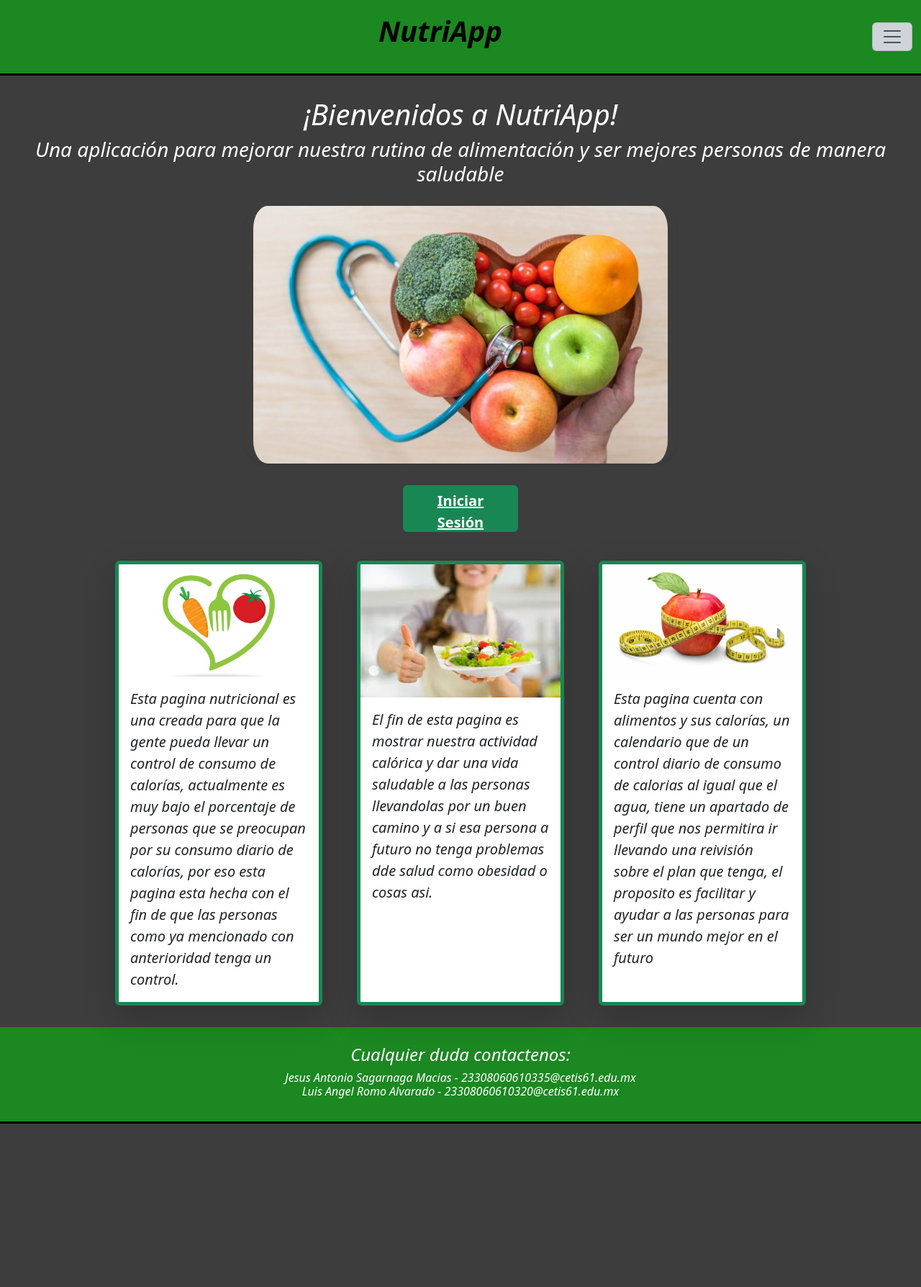
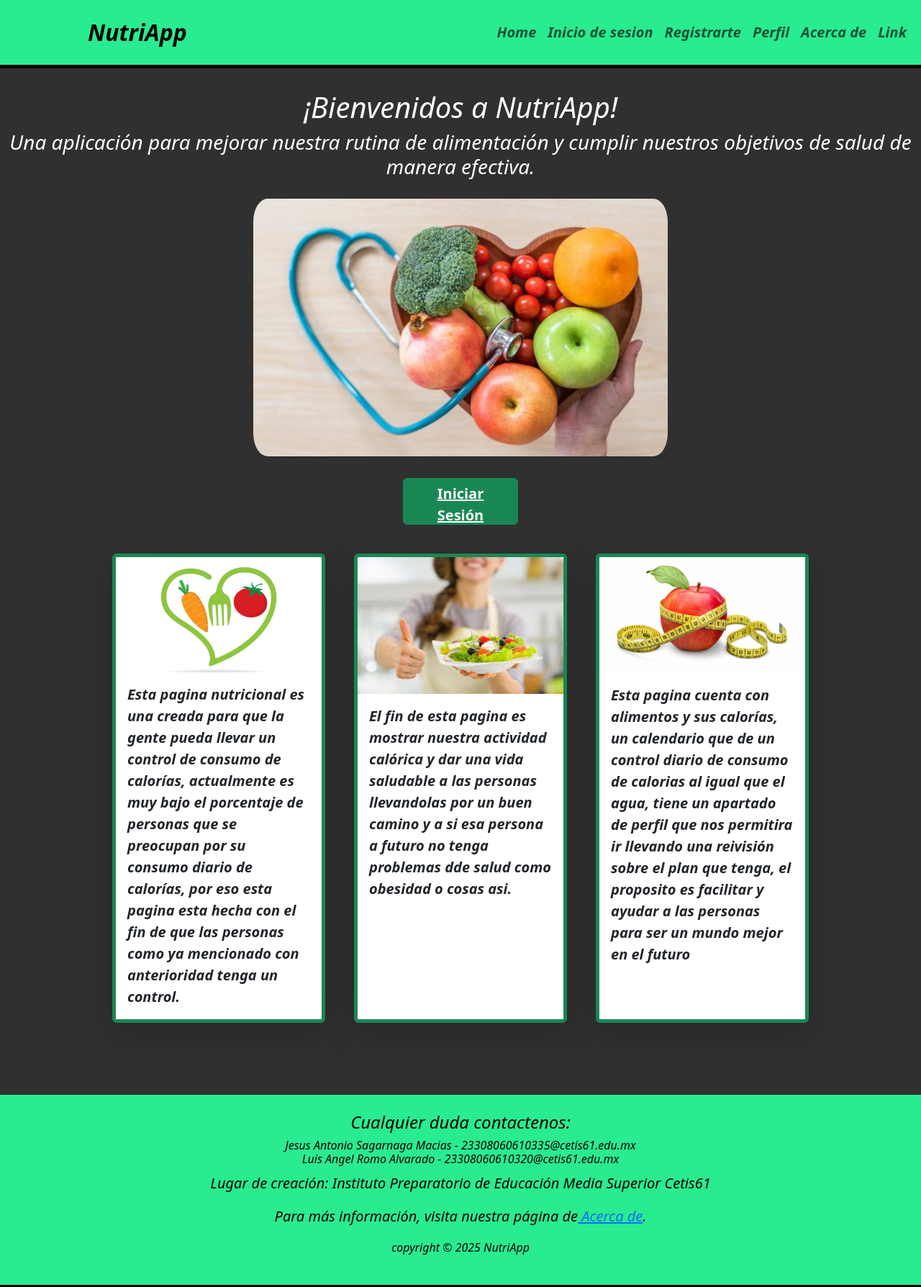
Before and after one commit to Sagarnaga-Jesus/nutriApp, a Flask app: page / in a window 1280 px wide. Shown: the whole page at 72% size. Before the commit the page ends 1561 px from the top, so only its background shows below. Run offline with Flask 3, Linux system fonts and the light colour scheme.

Commit message:
DISEñO acabado

```diff
--- a/app.py
+++ b/app.py
@@ -31,7 +31,7 @@ def registro():
 def perfil():
     return render_template("perfil.html")
 
-@app.route("/acerca")
+@app.route('/acerca')
 def acerca_de():
     return render_template("acerca_de.html")
 
--- a/templates/acerca_de.html
+++ b/templates/acerca_de.html
@@ -6,4 +6,4 @@
 
 
 
-{% endblock contendio %}
+{% endblock%}
--- a/templates/base.html
+++ b/templates/base.html
@@ -6,49 +6,36 @@
     <title>{% block title%}  {% endblock title %}</title>
     <link href="https://cdn.jsdelivr.net/npm/bootstrap@5.3.8/dist/css/bootstrap.min.css" rel="stylesheet" integrity="sha384-sRIl4kxILFvY47J16cr9ZwB07vP4J8+LH7qKQnuqkuIAvNWLzeN8tE5YBujZqJLB" crossorigin="anonymous">
 </head>
-<body style="background-color: rgba(41, 40, 40, 0.9); text-color: white; color: white; bg-gradient">
+<body style="background-color: rgba(48, 48, 48, 1); text-color: white; color: white; bg-gradient">
 
-    <nav class="navbar border-black border-bottom border-3 fst-italic" style="background-color: rgba(27, 136, 33, 1);">
+    <nav class="navbar navbar-expand-lg py-3 fs-5 border-bottom border-5 border-black fw-bolder"  style="background-color: rgba(41, 255, 155, 0.90); ">
         <div class="container-fluid">
-            <p class="navbar-brand mx-auto fs-1 fw-bolder ">NutriApp</p>
-
-            <button class="navbar-toggler bg-dark-subtle" type="button" data-bs-toggle="offcanvas" data-bs-target="#offcanvasNavbar" aria-controls="offcanvasNavbar" aria-label="Toggle navigation">
+            <a class="navbar-brand fs-2 fst-italic" style="margin-left: 110px;">NutriApp</a>
+            <button class="navbar-toggler" type="button" data-bs-toggle="collapse" data-bs-target="#navbarNav" aria-controls="navbarNav" aria-expanded="false" aria-label="Toggle navigation">
                 <span class="navbar-toggler-icon"></span>
             </button>
 
-            <div class="offcanvas offcanvas-end" tabindex="-1" id="offcanvasNavbar" aria-labelledby="offcanvasNavbarLabel">
-                <div class="offcanvas-header">
-                        <h5 class="offcanvas-title" id="offcanvasNavbarLabel"> Navegador </h5>
-                        <button type="button" class="btn-close" data-bs-dismiss="offcanvas" aria-label="Close"></button>
-                    </div>
-
-                    <div class="offcanvas-body">
-                        <ul class="navbar-nav justify-content-end flex-grow-1 pe-3">
+                <div class="collapse navbar-collapse fst-italic" id="navbarNav" style="justify-content: end;">
+                    <ul class="navbar-nav">
                         <li class="nav-item">
-                                <a class="nav-link active" aria-current="page" href="/">Home</a>
+                            <a class="nav-link" href="/">Home</a>
                         </li>
-
                         <li class="nav-item">
                             <a class="nav-link" href="/login">Inicio de sesion</a>
                         </li>
-
                         <li class="nav-item">
                             <a class="nav-link" href="/registro">Registrarte</a>
                         </li>
-
                         <li class="nav-item">
                             <a class="nav-link" href="/perfil">Perfil</a>
                         </li>
-
+                        <li class="nav-item">
+                            <a class="nav-link" href="/acerca">Acerca de</a>
+                        </li>
                         <li class="nav-item">
                             <a class="nav-link" href="#">Link</a>
                         </li>
-
-                            <li class="nav-item">
-                                <a class="nav-link" href="#">Link</a>
-                            </li>
-
-                </div>
+                    </ul>
                 </div>
         </div>
     </nav>
@@ -57,13 +44,21 @@
     {% block contenido %}{% endblock %}
     </div>
 
-    <footer class="border-black border-bottom border-3 fst-italic text-center py-4" style="background-color: rgba(27, 136, 33, 1);">
+    <footer class="border-black border-bottom border-3 fst-italic text-center py-4 text-black " style="background-color: rgba(41, 255, 155, 0.90); margin-top: 100px;">
         <h4>Cualquier duda contactenos: </h4>
+
         <h6>
             Jesus Antonio Sagarnaga Macias - 23308060610335@cetis61.edu.mx
             <br>
             Luis Angel Romo Alvarado - 23308060610320@cetis61.edu.mx
         </h6>
+
+        <p class="fs-5">Lugar de creación: Instituto Preparatorio de Educación Media Superior Cetis61</p>
+
+        <p class="fs-5">Para más información, visita nuestra página de<a href="/acerca"> Acerca de</a>.</p>
+
+
+        <p>copyright © 2025 NutriApp</p>
     </footer>
 
     <script src="https://cdn.jsdelivr.net/npm/bootstrap@5.3.8/dist/js/bootstrap.bundle.min.js" integrity="sha384-FKyoEForCGlyvwx9Hj09JcYn3nv7wiPVlz7YYwJrWVcXK/BmnVDxM+D2scQbITxI" crossorigin="anonymous"></script>
--- a/templates/home.html
+++ b/templates/home.html
@@ -7,7 +7,7 @@
 
         <div class="row">
             <h1 class="text-center">¡Bienvenidos a NutriApp!</h1>
-            <h3 class="text-center">Una aplicación para mejorar nuestra rutina de alimentación y ser mejores personas de manera saludable</h3>
+            <h3 class="text-center">Una aplicación para mejorar nuestra rutina de alimentación y cumplir nuestros objetivos de salud de manera efectiva.</h3>
             <img src="static/imagenes/comida.jpg" alt="Plato de frutas y verduras" class="img-fluid mx-auto d-block rounded-5 shadow-sm" style="max-width: 600px; margin-top: 20px;">
         </div>
 
@@ -26,10 +26,10 @@
 
             {% for info in informacion %}
             <div class="col-12 col-sm-6 col-md-4 col-lg-3 d-flex justify-content-center">
-                <div class="card shadow-lg border border-success border-5" style="width: 18rem; margin 30px;">
+                <div class="card shadow-lg border border-success border-5 fw-bold" style="width: 25rem; margin 30px; background-color: rgba(255, 255, 255, 1);">
                     <img src="{{ info.imagen }}" class="card-img-top" alt="{{info.imagen}}">
                         <div class="card-body">
-                            <p class="card-text fs-5" >{{ info.descripcion }}</p>
+                            <p class="card-text fs-5">{{ info.descripcion }}</p>
                         </div>
                 </div>
             </div>
--- a/templates/login.html
+++ b/templates/login.html
@@ -4,8 +4,8 @@
 
 {% block contenido %}
 
-<h1 class="text-center" style="margin-top: 30px;">¡Bienvenidos de nuevo!</h1>
-<div class="card mx-auto p-2 mb-3 shadow-lg bg-body-tertiary rounded-4 text-center border-success border-5" style="width: 35%; margin-top: 60px;">
+<h1 class="text-center fst-italic" style="margin-top: 30px;">¡Bienvenidos de nuevo!</h1>
+<div class="card mx-auto p-2 mb-3 shadow-lg bg-body-tertiary rounded-4 text-center border-success border-5 fs-3 fst-italic" style="width: 30rem; height: auto; margin-top: 60px;">
     <div class="card-body">
         <form>
             <div class="mb-3">
--- a/templates/perfil.html
+++ b/templates/perfil.html
@@ -1 +1,2 @@
 {% extends "base.html" %}
+{% block title %} Perfil {% endblock %}
```
Also changed, not shown: style.css (line endings or trailing spaces). Lines whose indentation alone changed are shown as unchanged.
